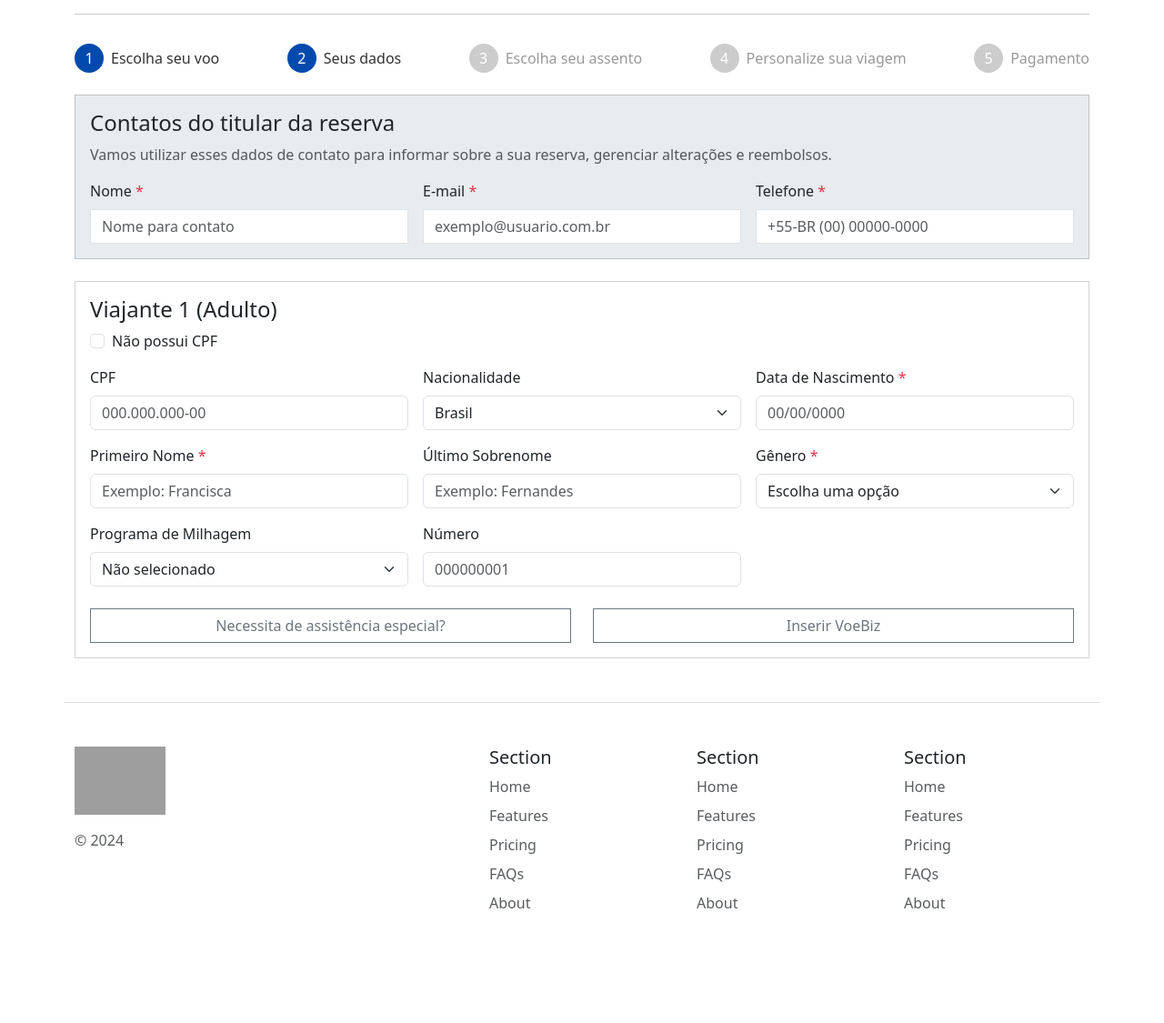
After one commit to thetwelvedev/projeto-poo, a Django app: page /dados_compra/ in a window 1280 px wide. The commit adds this page. Shown: the part 349-1474 px from the top of the page at 91% size. Run offline with Django 5.2, Linux system fonts and the light colour scheme; some libraries are stand-ins or nearby versions; grey boxes are pictures that could not be loaded.

```diff
--- /dev/null
+++ b/trave/templates/bootstrap-5.3.3-dist/dados-compra.html
@@ -0,0 +1,242 @@
+{% load static %}
+<!DOCTYPE html>
+<html lang="pt-BR">
+<head>
+    <meta charset="UTF-8" />
+    <title>Dados do Passageiro</title>
+    <!-- Bootstrap CSS -->
+
+    <link rel="stylesheet" href="{% static 'trave/css/comprar.css' %}">
+    <link rel="stylesheet" href="{% static 'trave/bootstrap/css/bootstrap.min.css' %}">
+    <link rel="stylesheet" href="{% static 'trave/bootstrap/fontawesome/css/all.css' %}">
+
+
+    <link rel="stylesheet" href="https://cdn.jsdelivr.net/npm/daterangepicker/daterangepicker.css" />
+</head>
+<body>
+    <div class="container my-5">
+        <div class="row">
+            <div class="col w-25 mb-3" >
+                <img src="{% static 'trave/images/Trave.svg' %}" alt="Ícone 3D de usuário" />
+                <hr>
+            </div>
+        </div>
+
+          <!-- Passos (Wizard) -->
+        <div class="step-indicator mb-3">
+            <div class="step active">
+                <div class="circle">1</div>
+                <span>Escolha seu voo</span>
+            </div>
+            <div class="step active">
+                <div class="circle">2</div>
+                <span>Seus dados</span>
+            </div>
+            <div class="step">
+                <div class="circle">3</div>
+                <span>Escolha seu assento</span>
+            </div>
+            <div class="step">
+                <div class="circle">4</div>
+                <span>Personalize sua viagem</span>
+            </div>
+            <div class="step">
+                <div class="circle">5</div>
+                <span>Pagamento</span>
+            </div>
+        </div>
+
+        <!-- Seção de Contatos do Titular da Reserva -->
+        <div class="card mb-4 bg-body-secondary rounded-0 mt-4">
+            <div class="card-body">
+                <h4 class="card-title">Contatos do titular da reserva</h4>
+                <p class="text-muted">
+                    Vamos utilizar esses dados de contato para informar sobre a sua reserva, gerenciar alterações e reembolsos.
+                </p>
+
+                <form>
+                    <div class="row g-3">
+                        <div class="col-md-4 ">
+                            <label for="nomeTitular" class="form-label">Nome <span class="text-danger">*</span></label>
+                            <input type="text" class="form-control rounded-0" id="nomeTitular" placeholder="Nome para contato" />
+                        </div>
+                        <div class="col-md-4">
+                            <label for="emailTitular" class="form-label">E-mail <span class="text-danger">*</span></label>
+                            <input type="email" class="form-control rounded-0" id="emailTitular" placeholder="exemplo@usuario.com.br" />
+                        </div>
+                        <div class="col-md-4 ">
+                            <label for="telefoneTitular" class="form-label">Telefone <span class="text-danger">*</span></label>
+                            <input
+                            type="text"
+                            class="form-control rounded-0"
+                            id="telefoneTitular"
+                            placeholder="+55-BR (00) 00000-0000"
+                            />
+                        </div>
+                    </div>
+                </form>
+            </div>
+        </div>
+
+        <!-- Seção de Dados do Viajante -->
+        <div class="card rounded-0">
+            <div class="card-body">
+            <h4 class="card-title">Viajante 1 (Adulto)</h4>
+            <div class="form-check mb-3">
+                <input class="form-check-input" type="checkbox" id="checkSemCPF" />
+                <label class="form-check-label" for="checkSemCPF">
+                Não possui CPF
+                </label>
+            </div>
+
+            <form>
+                <div class="row g-3">
+                <div class="col-md-4">
+                    <label for="cpfViajante" class="form-label">CPF</label>
+                    <input
+                    type="text"
+                    class="form-control"
+                    id="cpfViajante"
+                    placeholder="000.000.000-00"
+                    />
+                </div>
+                <div class="col-md-4">
+                    <label for="nacionalidadeViajante" class="form-label">Nacionalidade</label>
+                    <select class="form-select" id="nacionalidadeViajante">
+                    <option selected>Brasil</option>
+                    <option value="1">Argentina</option>
+                    <option value="2">Estados Unidos</option>
+                    <option value="3">Portugal</option>
+                    </select>
+                </div>
+                <div class="col-md-4">
+                    <label for="nascimentoViajante" class="form-label">Data de Nascimento <span class="text-danger">*</span></label>
+                    <input
+                    type="text"
+                    class="form-control"
+                    id="nascimentoViajante"
+                    placeholder="00/00/0000"
+                    />
+                </div>
+
+                <div class="col-md-4">
+                    <label for="primeiroNomeViajante" class="form-label">Primeiro Nome <span class="text-danger">*</span></label>
+                    <input
+                    type="text"
+                    class="form-control"
+                    id="primeiroNomeViajante"
+                    placeholder="Exemplo: Francisca"
+                    />
+                </div>
+                <div class="col-md-4">
+                    <label for="sobrenomeViajante" class="form-label">Último Sobrenome</label>
+                    <input
+                    type="text"
+                    class="form-control"
+                    id="sobrenomeViajante"
+                    placeholder="Exemplo: Fernandes"
+                    />
+                </div>
+                <div class="col-md-4">
+                    <label for="generoViajante" class="form-label">Gênero <span class="text-danger">*</span></label>
+                    <select class="form-select" id="generoViajante">
+                    <option selected>Escolha uma opção</option>
+                    <option value="1">Feminino</option>
+                    <option value="2">Masculino</option>
+                    <option value="3">Prefiro não informar</option>
+                    </select>
+                </div>
+
+                <div class="col-md-4">
+                    <label for="programaMilhagem" class="form-label">Programa de Milhagem</label>
+                    <select class="form-select" id="programaMilhagem">
+                    <option selected>Não selecionado</option>
+                    <option value="1">Programa 1</option>
+                    <option value="2">Programa 2</option>
+                    </select>
+                </div>
+                <div class="col-md-4">
+                    <label for="numeroMilhagem" class="form-label">Número</label>
+                    <input
+                    type="text"
+                    class="form-control"
+                    id="numeroMilhagem"
+                    placeholder="000000001"
+                    />
+                </div>
+            </div>
+
+            <div class="row mt-4">
+            <div class="col-6">
+                <button type="button" class="btn btn-outline-secondary w-100 rounded-0">
+                <i class="bi bi-person-check rounded-0"></i>
+                Necessita de assistência especial?
+                </button>
+            </div>
+            <div class="col-6">
+                <button type="button " class="btn btn-outline-secondary w-100 rounded-0">
+                <i class="bi bi-briefcase rounded-0"></i>
+                Inserir VoeBiz
+                </button>
+            </div>
+            </div>
+        </form>
+        </div>
+    </div>
+    <footer class="row row-cols-1 row-cols-sm-2 row-cols-md-5 py-5 my-5 border-top">
+        <div class="col mb-3">
+            <a href="/" class="d-flex mb-3 link-body-emphasis text-decoration-none" >
+                <img src="{% static 'trave/images/Trave.svg' %}" alt="Ícone 3D de usuário" style="width: 100px;"/>
+            </a>
+          <p class="text-body-secondary">&copy; 2024</p>
+        </div>
+
+        <div class="col mb-3">
+
+        </div>
+
+        <div class="col mb-3">
+          <h5>Section</h5>
+          <ul class="nav flex-column">
+            <li class="nav-item mb-2"><a href="#" class="nav-link p-0 text-body-secondary">Home</a></li>
+            <li class="nav-item mb-2"><a href="#" class="nav-link p-0 text-body-secondary">Features</a></li>
+            <li class="nav-item mb-2"><a href="#" class="nav-link p-0 text-body-secondary">Pricing</a></li>
+            <li class="nav-item mb-2"><a href="#" class="nav-link p-0 text-body-secondary">FAQs</a></li>
+            <li class="nav-item mb-2"><a href="#" class="nav-link p-0 text-body-secondary">About</a></li>
+          </ul>
+        </div>
+
+        <div class="col mb-3">
+          <h5>Section</h5>
+          <ul class="nav flex-column">
+            <li class="nav-item mb-2"><a href="#" class="nav-link p-0 text-body-secondary">Home</a></li>
+            <li class="nav-item mb-2"><a href="#" class="nav-link p-0 text-body-secondary">Features</a></li>
+            <li class="nav-item mb-2"><a href="#" class="nav-link p-0 text-body-secondary">Pricing</a></li>
+            <li class="nav-item mb-2"><a href="#" class="nav-link p-0 text-body-secondary">FAQs</a></li>
+            <li class="nav-item mb-2"><a href="#" class="nav-link p-0 text-body-secondary">About</a></li>
+          </ul>
+        </div>
+
+        <div class="col mb-3">
+          <h5>Section</h5>
+          <ul class="nav flex-column">
+            <li class="nav-item mb-2"><a href="#" class="nav-link p-0 text-body-secondary">Home</a></li>
+            <li class="nav-item mb-2"><a href="#" class="nav-link p-0 text-body-secondary">Features</a></li>
+            <li class="nav-item mb-2"><a href="#" class="nav-link p-0 text-body-secondary">Pricing</a></li>
+            <li class="nav-item mb-2"><a href="#" class="nav-link p-0 text-body-secondary">FAQs</a></li>
+            <li class="nav-item mb-2"><a href="#" class="nav-link p-0 text-body-secondary">About</a></li>
+          </ul>
+        </div>
+      </footer>
+    </div>
+
+
+    <!-- Bootstrap Bundle JS (com Popper) -->
+    <script src="https://code.jquery.com/jquery-3.6.0.min.js"></script>
+    <!-- Moment.js -->
+    <script src="https://cdn.jsdelivr.net/momentjs/latest/moment.min.js"></script>
+    <!-- daterangepicker JS -->
+    <script src="https://cdn.jsdelivr.net/npm/daterangepicker/daterangepicker.min.js"></script>
+    <script src="{% static 'trave/bootstrap/js/bootstrap.bundle.min.js' %}"></script>
+</body>
+</html>
--- a/trave/templates/bootstrap-5.3.3-dist/resultados-voos-volta.html
+++ b/trave/templates/bootstrap-5.3.3-dist/resultados-voos-volta.html
@@ -188,8 +188,8 @@
     </div>
 
     <!-- Lista de voos de ida (exemplo) -->
-    {% if voos_ida %}
-        {% for voo in voos_ida %}
+    {% if voos_volta %}
+        {% for voo in voos_volta %}
             <div class="row mb-2">
             <!-- Botão do dropdown: o card funciona como o toggle -->
             <a class="btn" data-bs-toggle="collapse" href="#collapseExample{{ voo.codigo_voo }}" role="button" aria-expanded="true" aria-controls="collapseExample{{ voo.codigo_voo }}">
--- a/trave/urls.py
+++ b/trave/urls.py
@@ -1,10 +1,12 @@
 from django.urls import path
-from .views import cadastro_view, login_view, home_view, buscar_voos, resultados_voos
+from .views import cadastro_view, login_view, home_view, buscar_voos, resultados_voos, dados_view, assento_view
 
 urlpatterns = [
     path('cadastro/', cadastro_view, name='cadastro'),
     path('login/', login_view, name='login'),
     path('index/', home_view, name='home'),
     path('buscar-voos/', buscar_voos, name='buscar_voos'),
-    path('resultados_voos/',resultados_voos, name='resultados_voos')
+    path('resultados_voos/',resultados_voos, name='resultados_voos'),
+    path('dados_compra/',dados_view , name='dados_compra'),
+    path('assento/', assento_view, name='assento')
 ]
--- a/trave/views.py
+++ b/trave/views.py
@@ -302,3 +302,42 @@ def resultados_voos(request):
         "adultos": adultos,
         "trecho": trecho,
     })
+
+
+def dados_view(request):
+    """
+    View responsável pelo cadastro de usuários.
+
+    Se a requisição for GET, renderiza a página de cadastro.
+    Se for POST, chama a função usuario_save para processar o cadastro.
+
+    Args:
+        request (HttpRequest): Objeto da requisição HTTP.
+
+    Returns:
+        HttpResponse: Página de cadastro renderizada ou redirecionamento após o cadastro.
+    """
+    erro = request.GET.get('erro', '')
+    if request.method == 'POST':
+        return usuario_save(request)
+
+    return render(request, 'dados-compra.html', {'erro': erro})
+
+def assento_view(request):
+    """
+    View responsável pelo cadastro de usuários.
+
+    Se a requisição for GET, renderiza a página de cadastro.
+    Se for POST, chama a função usuario_save para processar o cadastro.
+
+    Args:
+        request (HttpRequest): Objeto da requisição HTTP.
+
+    Returns:
+        HttpResponse: Página de cadastro renderizada ou redirecionamento após o cadastro.
+    """
+    erro = request.GET.get('erro', '')
+    if request.method == 'POST':
+        return usuario_save(request)
+
+    return render(request, 'assento.html', {'erro': erro})
```
Also changed, not shown: trave/templates/bootstrap-5.3.3-dist/assento.html (added, +228 -0 lines), trave/templates/bootstrap-5.3.3-dist/resultados.html (+45 -0 lines).
